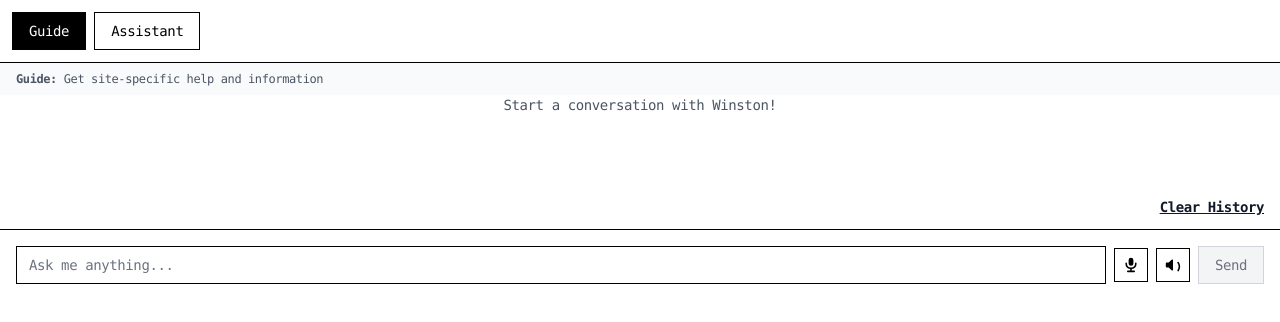
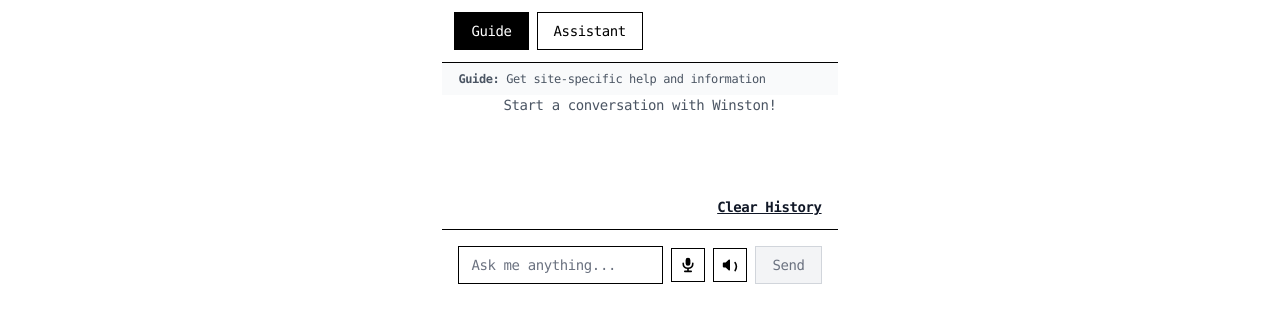
Before and after one commit to WinstonAC/winston-Chat, a Next.js app: page /winston-widget in a window 1280 px wide. Shown: the top 322 px of the page. Built offline with nearby package versions, Linux system fonts and the light colour scheme.

Commit message:
feat: center Winston chat widget

```diff
--- a/app/winston-widget/page.tsx
+++ b/app/winston-widget/page.tsx
@@ -22,7 +22,9 @@ function WinstonWidgetContent() {
 
   return (
     <div className="w-full h-full bg-white flex flex-col">
-      <ChatWidget isEmbedded={true} kb={kb} title={title} />
+      <div className="max-w-md mx-auto">
+        <ChatWidget isEmbedded={true} kb={kb} title={title} />
+      </div>
     </div>
   );
 }
```
